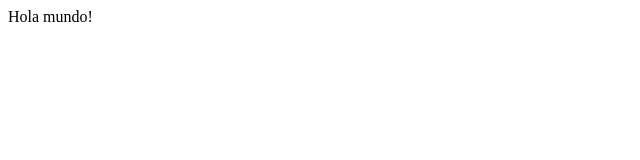
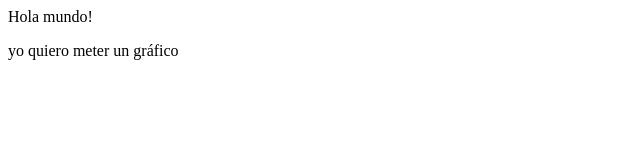
Before and after one commit to antoniomoratilla/TEST_CLASE, a plain HTML site: page index.html in a window 1280 px wide. Shown: the whole page, without its empty margins (0-640 px from the left). Drawn offline with Linux system fonts and the light colour scheme.

Commit message:
nueva rama de feature.

```diff
--- a/index.html
+++ b/index.html
@@ -4,5 +4,6 @@
     </head>
     <body>
         <p>Hola mundo!</p>
+        <p>yo quiero meter un gráfico</p>
     </body>
 </hmtl>
```
